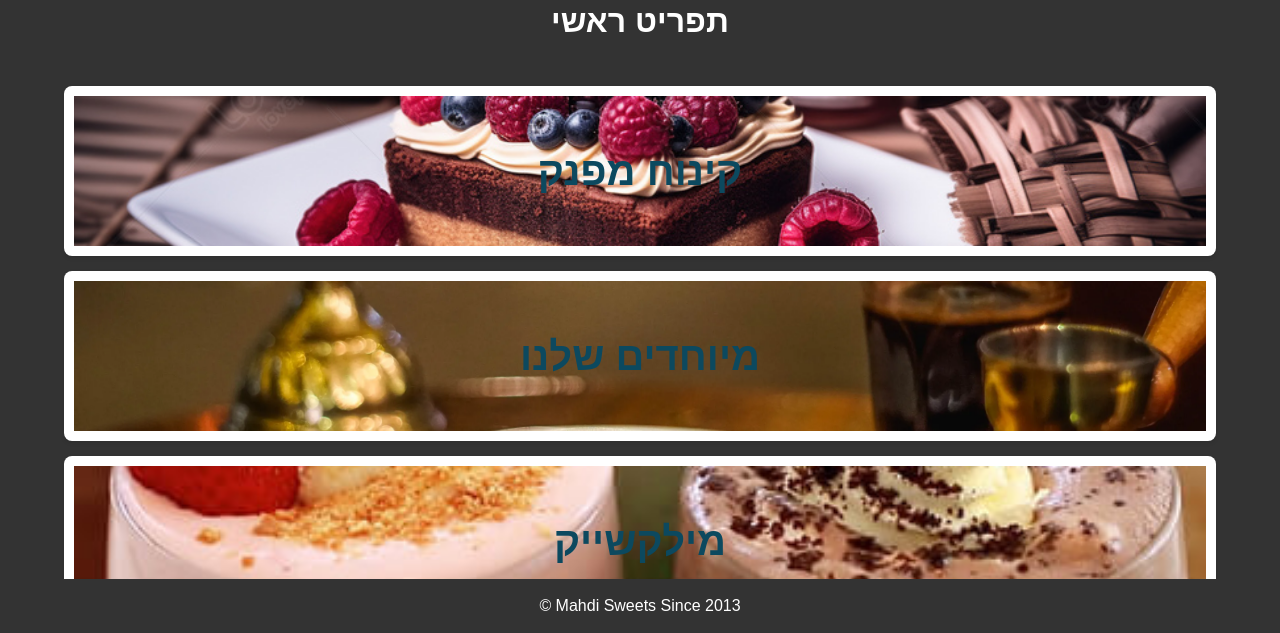
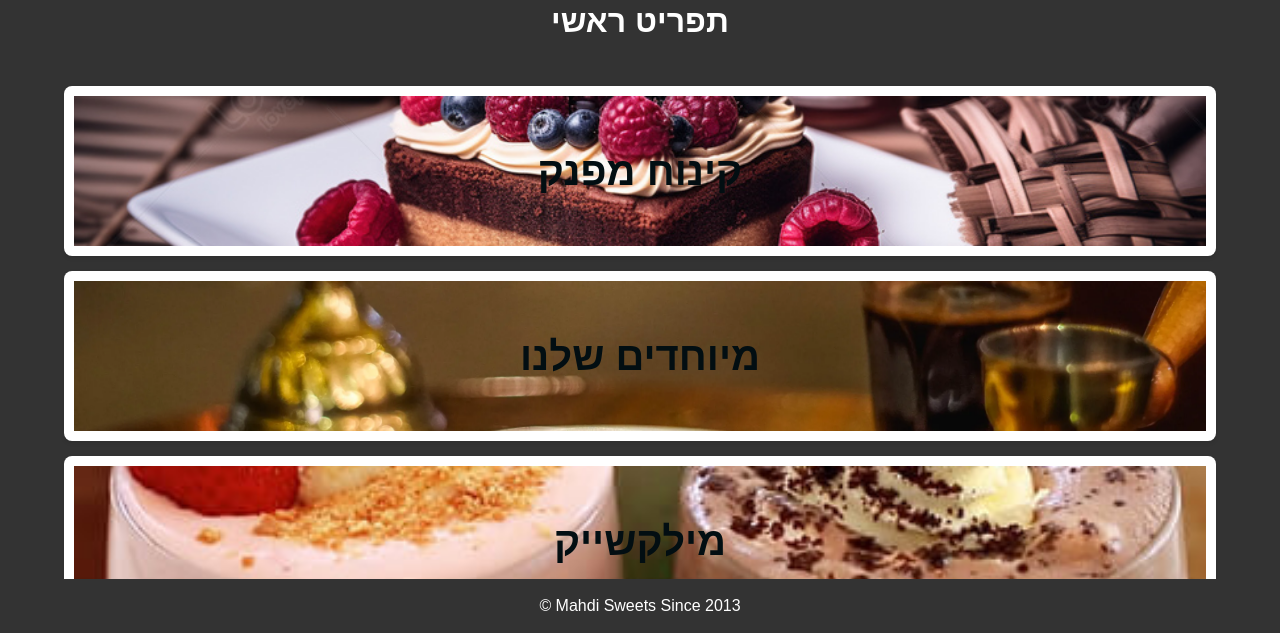
Before and after one commit to Farismr/coffemenu, a plain HTML site: page index.html in a window 1280 px wide. Shown: the part 167-800 px from the top of the page. Drawn offline with Linux system fonts and the light colour scheme.

Commit message:
Update style.css

```diff
--- a/style.css
+++ b/style.css
@@ -77,7 +77,7 @@ ul {
     height: 100%;
     width: 100%;
     text-decoration: none;
-    color: #0c495f; /* Ensure text is visible on your background */
+    color: #020e12; /* Ensure text is visible on your background */
     background-size: cover;
     background-position: center;
     transition: transform 0.3s ease-in-out; /* Smooth transition for hover effect */
```
